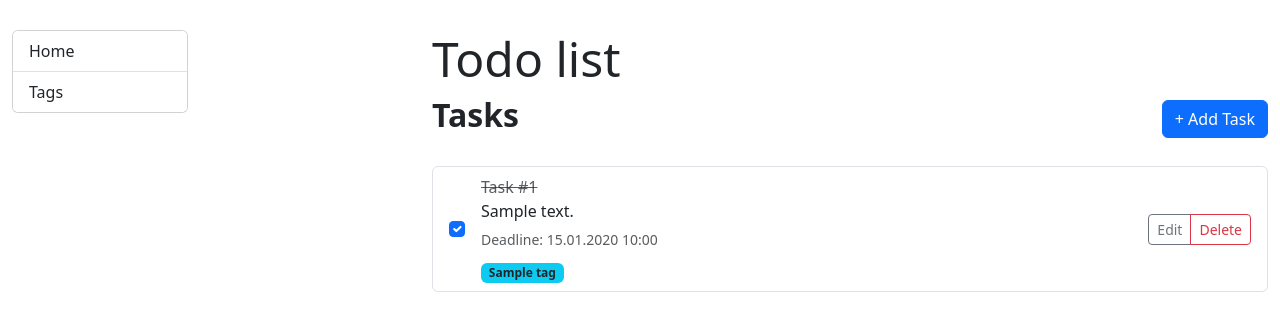
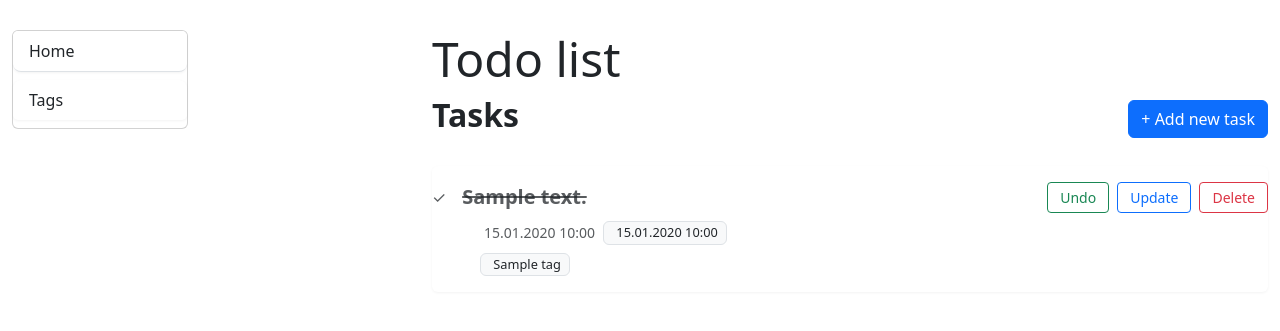
Before and after one commit to Vasyl-Ch/mate-todo-list, a Django app: page / in a window 1280 px wide. Shown: the top 331 px of the page. Run offline with Django 5.2, Linux system fonts and the light colour scheme; tables that the repository leaves empty hold one stand-in row (values such as "Sample post").

Commit message:
add some corrects to task_list.html

```diff
--- a/templates/tasks/task_list.html
+++ b/templates/tasks/task_list.html
@@ -1,79 +1,111 @@
 {% extends "base.html" %}
+{% load tz %}
 {% block title %}Task List{% endblock %}
 
 {% block content %}
 <div class="d-flex justify-content-between align-items-center mb-4">
     <h2 class="fw-bold">Tasks</h2>
     <a href="{% url 'tasks:task_add' %}" class="btn btn-primary">
-        + Add Task
+        + Add new task
     </a>
 </div>
 
 {% if tasks %}
     <div class="list-group">
         {% for task in tasks %}
-            <div class="list-group-item">
-                <div class="d-flex align-items-center">
-                    <form action="{% url 'tasks:task_toggle' task.id %}" method="post" class="me-3">
-                        {% csrf_token %}
-                        <input type="checkbox" class="form-check-input"
-                               onchange="this.form.submit()"
-                               {% if task.done %}checked{% endif %}>
-                    </form>
-                    <div class="flex-grow-1">
-                        <div class="{% if task.done %}text-muted text-decoration-line-through{% else %}fw-medium{% endif %}">
-                            {% if task.title %}
-                                {{ task.title }}
-                            {% else %}
-                                Task #{{ task.id }}
+            <div class="list-group-item border-0 py-3 px-0 {% if task.done %}text-muted{% endif %}">
+                <div class="d-flex justify-content-between align-items-center">
+                    <div class="d-flex align-items-center">
+                        {% if task.done %}
+                            <span class="me-3">✓</span>
+                        {% else %}
+                            <span class="me-3">•</span>
+                        {% endif %}
+                        <div class="d-flex align-items-center">
+                            <span class="{% if task.done %}text-decoration-line-through{% endif %} fw-bold fs-5">
+                                {{ task.content }}
+                            </span>
+                            {% if not task.done %}
+                                <span class="badge bg-danger ms-2">Not Done</span>
                             {% endif %}
                         </div>
+                    </div>
+                    <div class="d-flex">
+                        <form action="{% url 'tasks:task_toggle' task.id %}" method="post" class="me-2">
+                            {% csrf_token %}
+                            <button type="submit" class="btn btn-sm btn-outline-success">
+                                {% if task.done %}Undo{% else %}Complete{% endif %}
+                            </button>
+                        </form>
+                        <a href="{% url 'tasks:task_update' task.id %}" class="btn btn-sm btn-outline-primary me-2">
+                            Update
+                        </a>
+                        <a href="{% url 'tasks:task_delete' task.id %}" class="btn btn-sm btn-outline-danger">
+                            Delete
+                        </a>
+                    </div>
+                </div>
+                <div class="mt-2 ms-5">
+                    <div class="d-flex flex-wrap align-items-center gap-2">
+                        <div class="d-flex align-items-center text-muted small">
+                            <i class="bi bi-calendar3 me-1"></i>
+                            <span>{{ task.created_at|date:"d.m.Y H:i" }}</span>
+                        </div>
 
-                    <!-- Описание, если есть -->
-                    {% if task.content %}
-                        <p class="mb-1">{{ task.content }}</p>
-                    {% endif %}
+                        {% if task.deadline %}
+                            <div class="d-flex align-items-center">
+                                <span class="badge bg-light text-dark border d-flex align-items-center">
+                                    <i class="bi bi-alarm me-1"></i>
+                                    {{ task.deadline|date:"d.m.Y H:i" }}
+                                    {% if task.deadline < now and not task.done %}
+                                        <span class="badge bg-danger ms-1">Overdue</span>
+                                    {% endif %}
+                                </span>
+                            </div>
+                        {% endif %}
+                    </div>
 
-                    <!-- Дедлайн -->
-                    {% if task.deadline %}
-                        <small class="text-muted">
-                            Deadline: {{ task.deadline|date:"d.m.Y H:i" }}
-                        </small>
-                    {% endif %}
-
-                    <!-- Теги -->
                     {% if task.tags.all %}
-                        <div class="mt-2">
+                        <div class="d-flex flex-wrap gap-1 mt-2">
                             {% for tag in task.tags.all %}
-                                <span class="badge bg-info text-dark">
+                                <span class="badge bg-light text-dark border d-flex align-items-center">
+                                    <i class="bi bi-tag me-1"></i>
                                     {{ tag.name }}
                                 </span>
                             {% endfor %}
                         </div>
                     {% endif %}
                 </div>
-
-                    <div class="btn-group ms-2">
-                        <a href="{% url 'tasks:task_update' task.id %}"
-                           class="btn btn-sm btn-outline-secondary"
-                           title="Edit">
-                            Edit
-                        </a>
-                        <a href="{% url 'tasks:task_delete' task.id %}"
-                           class="btn btn-sm btn-outline-danger"
-                           title="Delete">
-                            Delete
-                        </a>
-                    </div>
-
             </div>
+            {% if not forloop.last %}<hr class="my-1">{% endif %}
         {% endfor %}
     </div>
-
 {% else %}
-    <div class="alert alert-info">
-        You don't have any tasks yet. Create your first one →
-        <a href="{% url 'tasks:task_add' %}">New Task</a>
+    <div class="alert alert-light border">
+        No tasks yet. <a href="{% url 'tasks:task_add' %}" class="alert-link">Add your first task</a>!
     </div>
 {% endif %}
+
+<style>
+    .list-group-item {
+        border-radius: 0.5rem;
+        transition: all 0.2s;
+        margin-bottom: 0.5rem;
+        box-shadow: 0 1px 3px rgba(0,0,0,0.05);
+    }
+    .list-group-item:hover {
+        background-color: #f8f9fa;
+        box-shadow: 0 2px 5px rgba(0,0,0,0.1);
+    }
+    .btn-sm {
+        padding: 0.25rem 0.75rem;
+        font-size: 0.875rem;
+        font-weight: 500;
+    }
+    .badge {
+        padding: 0.35em 0.65em;
+        font-size: 0.8em;
+        font-weight: 500;
+    }
+</style>
 {% endblock %}
```
